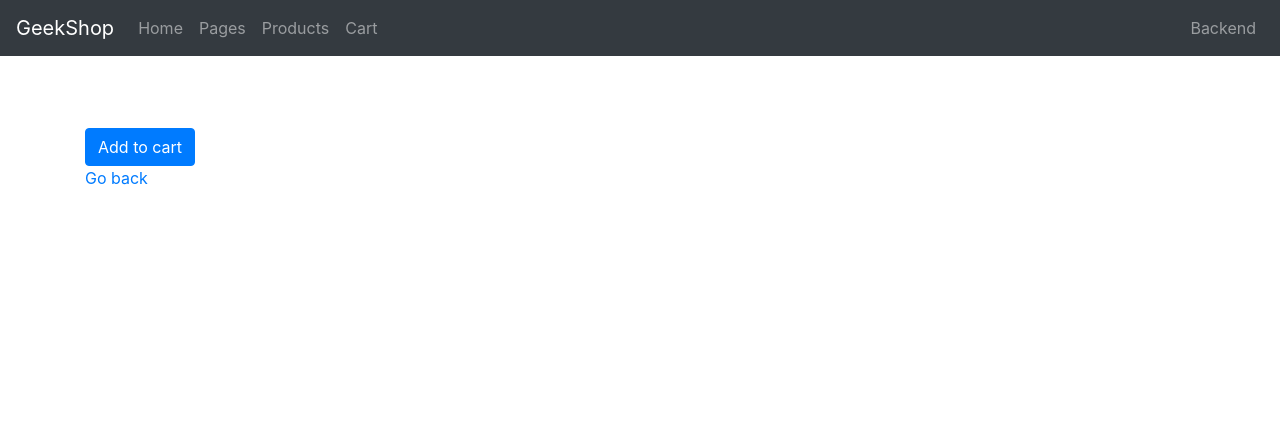
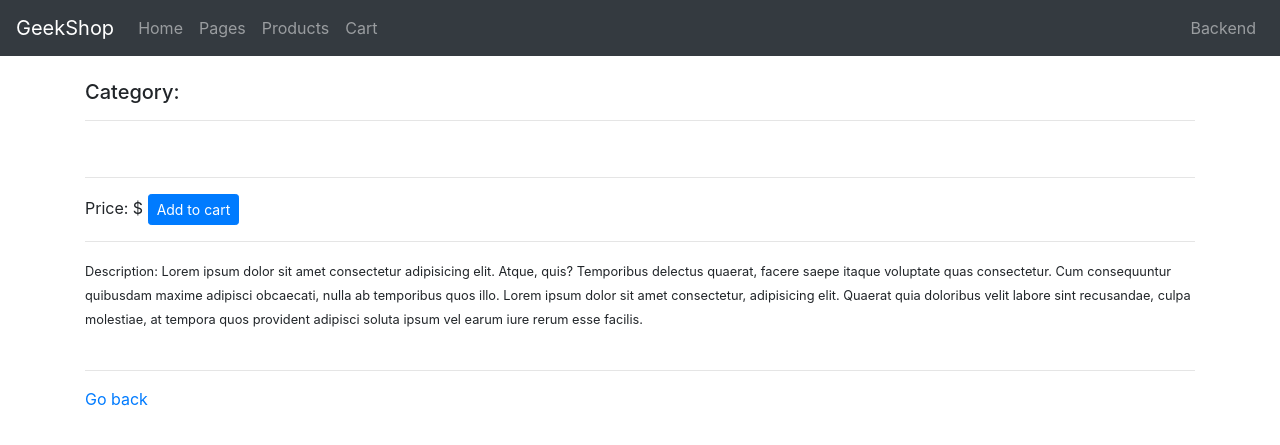
Before and after one commit to mflow42/geek-shop, a PHP site: page /product/view?id=1 in a window 1280 px wide. Shown: the top 445 px of the page. Run offline with PHP 8.4, Linux system fonts and the light colour scheme; tables that the repository leaves empty or names only in its code hold one stand-in row (values such as "Sample post"); classes that the project's autoload settings leave out are loaded by file name; some libraries are stand-ins or nearby versions.

Commit message:
crlf issue

```diff
--- /dev/null
+++ b/app/common/models/Category.php
@@ -0,0 +1,22 @@
+<?php
+
+namespace app\common\models;
+
+use system\components\ActiveRecord;
+
+/**
+ * Class Page
+ * @package app\common\models
+ * @property int $id
+ */
+class Category extends ActiveRecord {
+
+  protected static function tableName() {
+    return 'shop_category';
+  }
+
+  public function getProducts() {
+    return Products::findAll();
+  }
+
+}
--- /dev/null
+++ b/app/common/models/Product.php
@@ -0,0 +1,26 @@
+<?php
+
+namespace app\common\models;
+
+use system\components\ActiveRecord;
+
+/**
+ * Class Page
+ * @package app\common\models
+ * @property int $id
+ */
+class Product extends ActiveRecord {
+
+  // private $_category;
+
+  protected static function tableName() {
+    return 'shop_product';
+  }
+
+  public function getCategory() {
+    return Category::findOne([
+      'id' => $this->shop_category_id,
+    ]);
+  }
+
+}
--- a/app/common/models/Shop_product.php
+++ /dev/null
@@ -1,14 +0,0 @@
-<?php
-
-namespace app\common\models;
-
-use system\components\ActiveRecord;
-
-/**
- * Class Page
- * @package app\common\models
- * @property int $id
- */
-class Shop_product extends ActiveRecord {
-
-}
--- a/app/frontend/controllers/ProductController.php
+++ b/app/frontend/controllers/ProductController.php
@@ -3,25 +3,35 @@
 
 namespace app\frontend\controllers;
 
-use app\common\models\Shop_product;
-use system\components\App;
+use app\common\models\Product;
+use app\common\models\Category;
 use system\components\Controller;
 
 class ProductController extends Controller {
 
     public function actionIndex() {
-        $products = Shop_product::findAll();
+        $products = Product::findAll();
 
-        return $this->render('index', ['products' => $products,]
-        );
+        return $this->render('index', [
+            'products' => $products,
+        ]);
     }
 
     // SQL Injection
     public function actionView($id) {
-        $product = Shop_product::findById($id);
+        $product = Product::findById($id);
+        //magic
+        //$product->category->name = 'Updated';
+        //$product->category->save();
 
-        $this->render('view', ['product' => $product,]
-        );
+        $category = Category::findOne([
+            'id' => $product->shop_category_id
+        ]);
+
+        $this->render('view', [
+            'product' => $product,
+            'category' => $product ->getCategory(),
+        ]);
     }
 
 }
--- a/app/frontend/views/product/index.twig
+++ b/app/frontend/views/product/index.twig
@@ -1,9 +1,9 @@
-<h1>Catalogue</h1>
-
+<h1>Products</h1>
+<hr />
 <div class="card-deck">
     {% for product in products %}
         <div class="card">
-            <img class="card-img-top" src="..." alt="Card image cap">
+            <a href="/product/view?id={{ product.id }}"><img class="card-img-top" src="https://via.placeholder.com/300x200" alt="Card image cap"></a>
             <div class="card-body">
                 <h5 class="card-title">{{ product.name }} </h5>
                 <small>${{ product.price }}</small>
--- a/app/frontend/views/product/view.twig
+++ b/app/frontend/views/product/view.twig
@@ -1,17 +1,25 @@
 <form action="/cart/addToCart" method="post">
 {# <form id="addToCartForm" action="" method="post"> #}
     <h1>{{ product.name }}</h1>
-    <small>{{ product.description }}</small>
+    <h5>Category: {{category.name}}</h5>
+    <hr>
+
+    <img src="https://via.placeholder.com/300x200" alt="">
+    <img src="https://via.placeholder.com/300x200" alt="">
+    <img src="https://via.placeholder.com/300x200" alt="">
+    <hr>
+    Price: ${{ product.price }} <button type="submit" class="btn btn-sm btn-primary">Add to cart</button>
+    <hr>
+    <small>Description: {{ product.description }} Lorem ipsum dolor sit amet consectetur adipisicing elit. Atque, quis? Temporibus delectus quaerat, facere saepe itaque voluptate quas consectetur. Cum consequuntur quibusdam maxime adipisci obcaecati, nulla ab temporibus quos illo. Lorem ipsum dolor sit amet consectetur, adipisicing elit. Quaerat quia doloribus velit labore sint recusandae, culpa molestiae, at tempora quos provident adipisci soluta ipsum vel earum iure rerum esse facilis.</small>
     <br>
-    {{ product.price }}
     <br>
     <input type="text" name="id" value="{{ product.id }}" hidden>
     <input type="text" name="name" value="{{ product.name }}" hidden>
     <input type="text" name="description" value="{{ product.description }}" hidden>
     <input type="text" name="price" value="{{ product.price }}" hidden>
     <input type="text" name="quantity" value="{{ product.quantity }}" hidden>
-    <button type="submit" class="btn btn-primary">Add to cart</button>
-    <br>
+
+    <hr>
     <a href="/product">Go back</a>
     <script>
 {#
--- a/composer.json
+++ b/composer.json
@@ -1,5 +1,8 @@
 {
     "require": {
         "twig/twig": "^2.5"
+    },
+    "require-dev": {
+        "kint-php/kint": "^2.2"
     }
 }
```
Also changed, not shown: app/frontend/controllers/CartController.php (+5 -6 lines), 1 other file.
